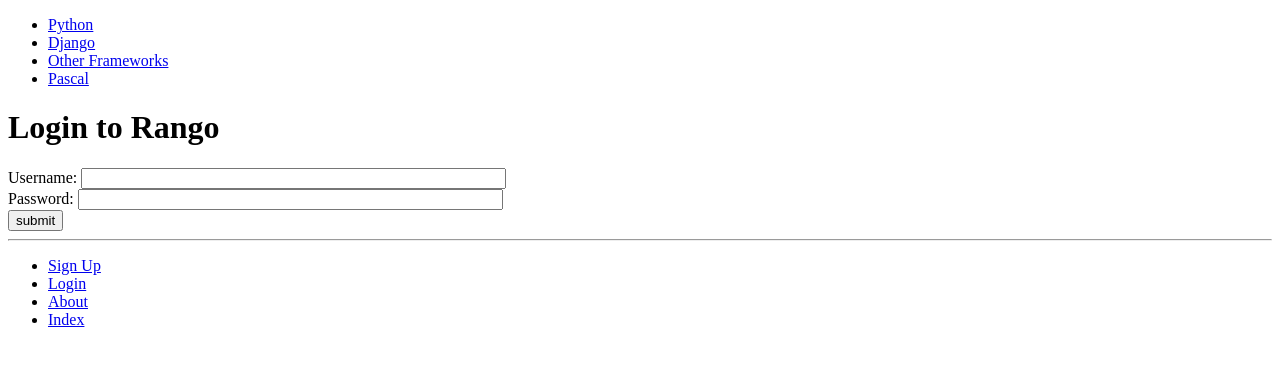
After one commit to hessproject/Rango, a Django app: page /rango/login/ in a window 1280 px wide. The commit adds this page. Shown: the top 366 px of the page. Run offline with Django 3.2, Linux system fonts and the light colour scheme; data comes from the database, SQL or seed files in the repository; both versions use the stored data as it was after the commit.

Commit message:
added authentication and user login pages

```diff
--- a/tango_with_django_project/rango/urls.py
+++ b/tango_with_django_project/rango/urls.py
@@ -24,6 +24,17 @@ urlpatterns = [
 
     url(r'^register/$',
         views.register,
-        name="register"),
+        name='register'),
 
+    url(r'^login/$',
+        views.user_login,
+        name='login'),
+
+    url(r'^restricted/$',
+        views.restricted,
+        name="restricted"),
+
+    url(r'^logout/$',
+        views.user_logout,
+        name="logout"),
 ]
--- a/tango_with_django_project/rango/views.py
+++ b/tango_with_django_project/rango/views.py
@@ -1,5 +1,8 @@
 from django.shortcuts import render
-from django.http import HttpResponse
+from django.http import HttpResponse, HttpResponseRedirect
+from django.contrib.auth import authenticate, login, logout
+from django.contrib.auth.decorators import login_required
+from django.core.urlresolvers import reverse
 from rango.models import Page, Category
 from rango.forms import CategoryForm, PageForm, UserForm, UserProfileForm
 
@@ -37,7 +40,7 @@ def show_category(request, category_name_slug):
 
     return render(request, 'rango/category.html', context_dict)
 
-
+@login_required
 def add_category(request):
     form = CategoryForm()
 
@@ -52,7 +55,7 @@ def add_category(request):
 
     return render(request, 'rango/add_category.html', {'form': form})
 
-
+@login_required
 def add_page(request, category_name_slug):
     try:
         category = Category.objects.get(slug=category_name_slug)
@@ -119,3 +122,38 @@ def register(request):
                     'profile_form': profile_form,
                     'registered': registered}
     return render(request,'rango/register.html', context_dict)
+
+
+def user_login(request):
+
+    if request.method == 'POST':
+        # use POST.get vs POST[variable] because get returns none if the value doesn't exist
+        # while the other method will raise a KeyError exception.
+        username = request.POST.get('username')
+        password = request.POST.get('password')
+
+        user = authenticate(username=username, password=password)
+        # There will be a user object if details from before are correct
+        if user:
+            # Check if account is active or disabled
+            if user.is_active:
+                login(request, user)
+                return HttpResponseRedirect(reverse('index'))
+            else:
+                return HttpResponse('Your Rango account is disabled.')
+        else:
+            print("Invalid login details: {0},{1}".format(username, password))
+            return render('Invalid login details supplied.')
+
+    else:
+        return render(request, 'rango/user_login.html', {})
+
+@login_required
+def user_logout(request):
+    logout(request)
+    return HttpResponseRedirect(reverse('index'))
+
+
+@login_required
+def restricted(request):
+    return HttpResponse('You can see this text if you are logged in')
--- a/tango_with_django_project/tango_with_django_project/settings.py
+++ b/tango_with_django_project/tango_with_django_project/settings.py
@@ -102,7 +102,7 @@ AUTH_PASSWORD_VALIDATORS = [
     },
 ]
 
-
+LOGIN_URL = '/rango/login/'
 # Internationalization
 # https://docs.djangoproject.com/en/1.10/topics/i18n/
 
--- a/tango_with_django_project/templates/rango/base.html
+++ b/tango_with_django_project/templates/rango/base.html
@@ -30,10 +30,16 @@
 
         <div>
             <ul>
+                {% if user.is_authenticated %}
                 <li><a href="{% url 'add_category' %}">Add New Category</a></li>
+                <li><a href="{% url 'restricted' %}">Restricted</a></li>
+                <li><a href="{% url 'logout' %}">Logout</a></li>
+                {% else %}
+                <li><a href="{% url 'register' %}">Sign Up</a></li>
+                <li><a href="{% url 'login' %}">Login</a></li>
+                {% endif %}
                 <li><a href="{% url 'about' %}">About</a></li>
                 <li><a href="{% url 'index' %}">Index</a></li>
-                <li><a href="{% url 'register' %}">Sign Up</a></li>
             </ul>
         </div>
 
--- a/tango_with_django_project/templates/rango/category.html
+++ b/tango_with_django_project/templates/rango/category.html
@@ -18,7 +18,9 @@
         {% else %}
             <strong>No pages in category</strong><br/>
         {% endif %}
+        {% if user.is_authenticated %}
         <a href="{% url 'add_page' category.slug %}">Add a page</a>
+        {% endif %}
     {% else %}
         The specified category does not exists!
     {% endif %}
--- /dev/null
+++ b/tango_with_django_project/templates/rango/user_login.html
@@ -0,0 +1,18 @@
+{% extends 'rango/base.html' %}
+{% load staticfiles %}
+
+{% block title_block %}
+    Login
+{% endblock %}
+
+{% block body_block %}
+<h1>Login to Rango</h1>
+<form id="login_form" method="post" action="/rango/login/">
+    {% csrf_token %}
+    Username: <input type="text" name="username" value="" size="50"/>
+    <br/>
+    Password: <input type="password" name="password" value="" size="50"/>
+    <br/>
+    <input type="submit" value="submit" />
+</form>
+{% endblock %}
```
Also changed, not shown: tango_with_django_project/templates/rango/index.html (+7 -2 lines), tango_with_django_project/db.sqlite3.
